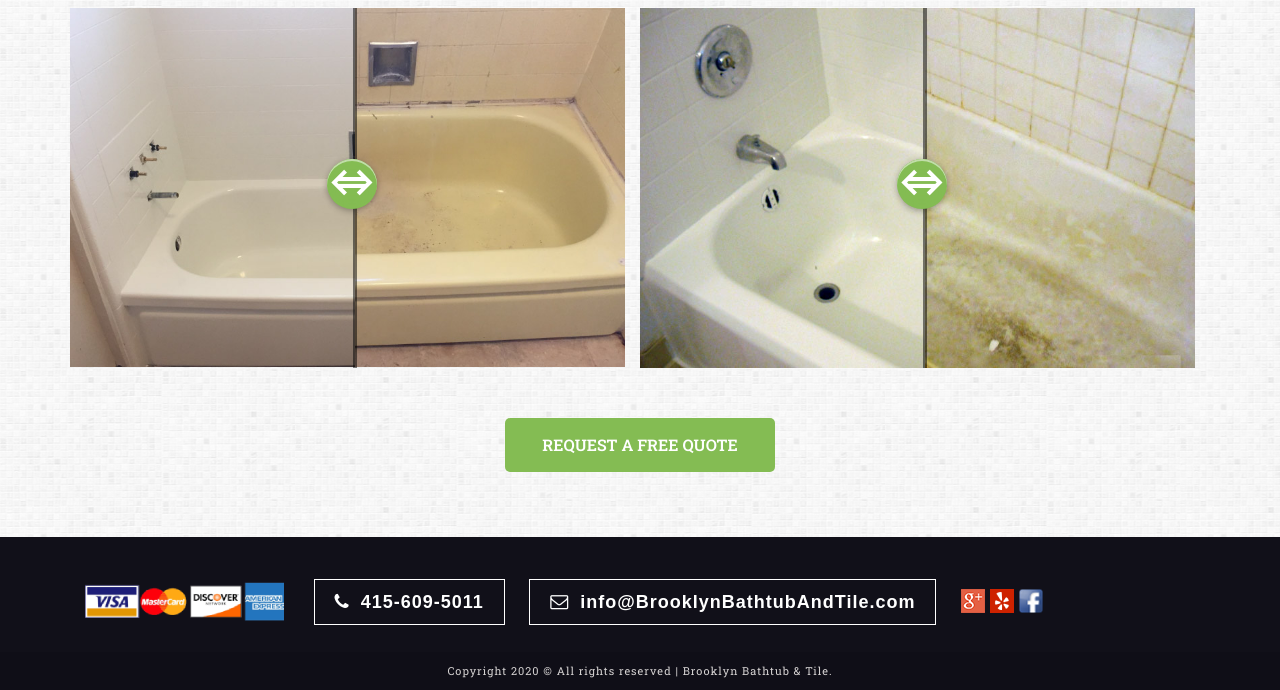
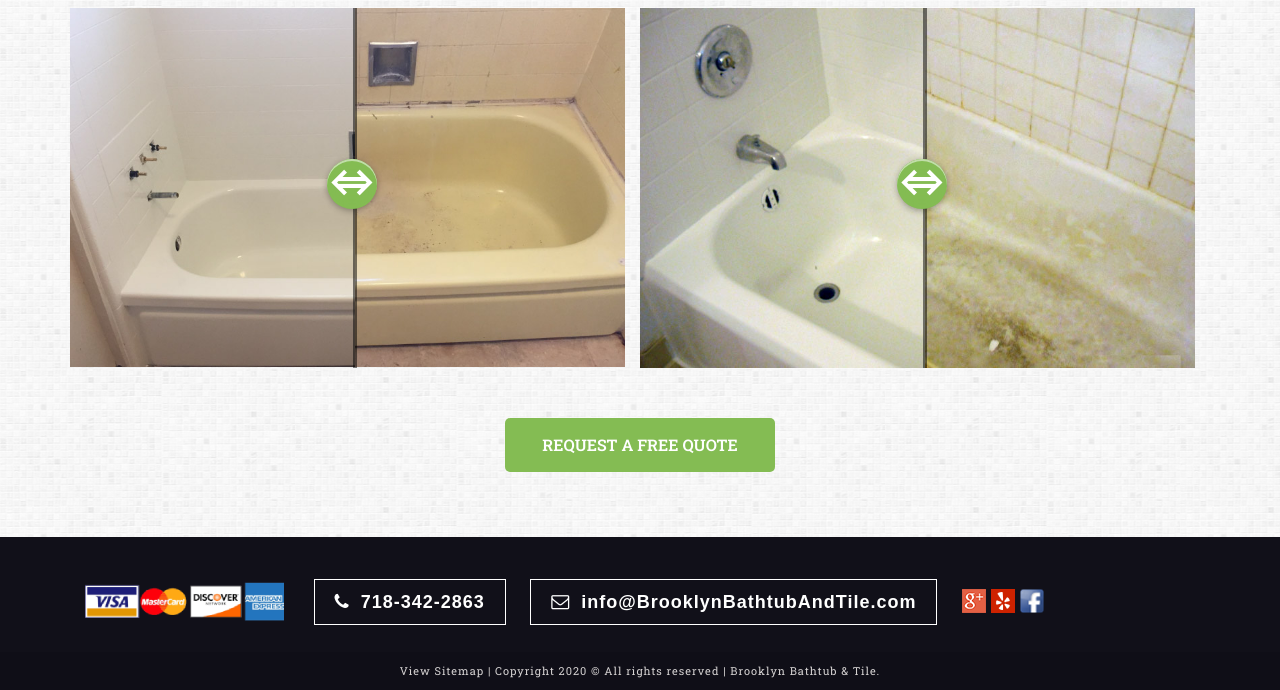
Before and after one commit to roppe/pp, a plain HTML site: page bathtub-services.html in a window 1280 px wide. Shown: the part 2692-3382 px from the top of the page. Drawn offline with Linux system fonts and the light colour scheme.

Commit message:
Update bathtub-services.html

```diff
--- a/bathtub-services.html
+++ b/bathtub-services.html
@@ -275,7 +275,7 @@
     <!-- footer -->
      <!-- footer -->
 
-	<footer>
+	 <footer>
 		<div class="container">
 			<div class="row">
 
@@ -285,7 +285,7 @@
 
 					    <li><img src="img/credit-cards.png"></li>
 
-						<li><a href="tel:#"><i class="fa fa-phone"></i>415-609-5011</a></li>
+						<li><a href="tel:7183422863"><i class="fa fa-phone"></i>718-342-2863</a></li>
 
 						<li><a href=""><i class="fa fa-envelope-o"></i>info@BrooklynBathtubAndTile.com </a></li>
 
@@ -309,7 +309,7 @@
 		<div class="sub-footer">
 			<div class="container">
 			  <div class="row justify-content-center">
-				<p class="copy">Copyright 2020 © All rights reserved | Brooklyn Bathtub & Tile.
+				<p class="copy"><a href="sitemap.xml">View Sitemap | </a>Copyright 2020 © All rights reserved | Brooklyn Bathtub & Tile.
 					 </p>
 			   </div>
 			</div>
```
